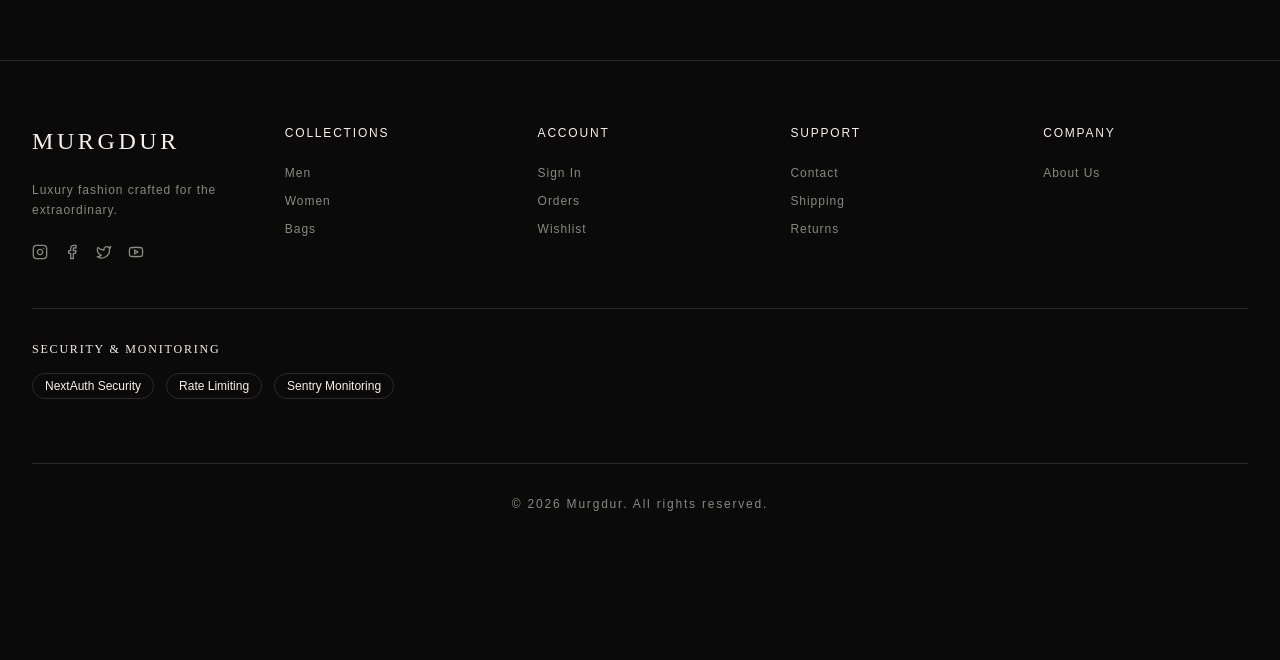
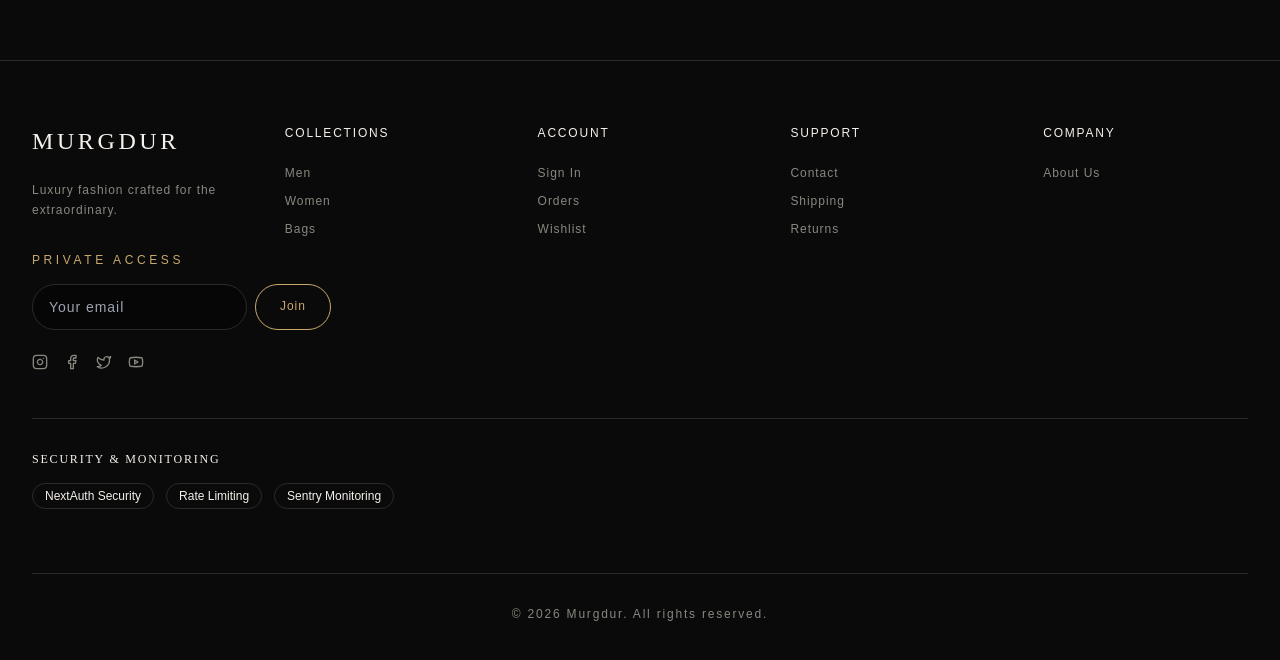
Before and after one commit to Lohit-Sathesh/MurgdurV2, a Next.js app in the folder frontend/: page / in a window 1280 px wide. Shown: the part 4106-4766 px from the top of the page. Before the commit the page ends 4682 px from the top, so only its background shows below. Built offline with nearby package versions, Linux system fonts and the light colour scheme; no server answers; what meilisearch would draw is missing.

Commit message:
Add email subscription input and button to footer

```diff
--- a/frontend/src/components/layout/Footer.tsx
+++ b/frontend/src/components/layout/Footer.tsx
@@ -20,6 +20,23 @@ export function Footer() {
           <p className="font-serif text-2xl tracking-luxury text-luxury-white mb-6">MURGDUR</p>
           <p className="text-luxury-muted text-xs leading-relaxed tracking-wide mb-6">
             Luxury fashion crafted for the extraordinary.
+            <div className="mt-8">
+  <p className="text-xs uppercase tracking-[0.3em] text-luxury-gold mb-4">
+    Private Access
+  </p>
+
+  <div className="flex gap-2">
+    <input
+      type="email"
+      placeholder="Your email"
+      className="bg-black/40 border border-luxury-gray px-4 py-3 text-sm text-luxury-white rounded-full flex-1 focus:border-luxury-gold focus:outline-none"
+    />
+
+    <button className="px-6 py-3 border border-luxury-gold text-luxury-gold rounded-full hover:bg-luxury-gold hover:text-black transition-all duration-500">
+      Join
+    </button>
+  </div>
+</div>
           </p>
           <div className="flex gap-4">
             {SOCIAL_LINKS.map(s => (
```
